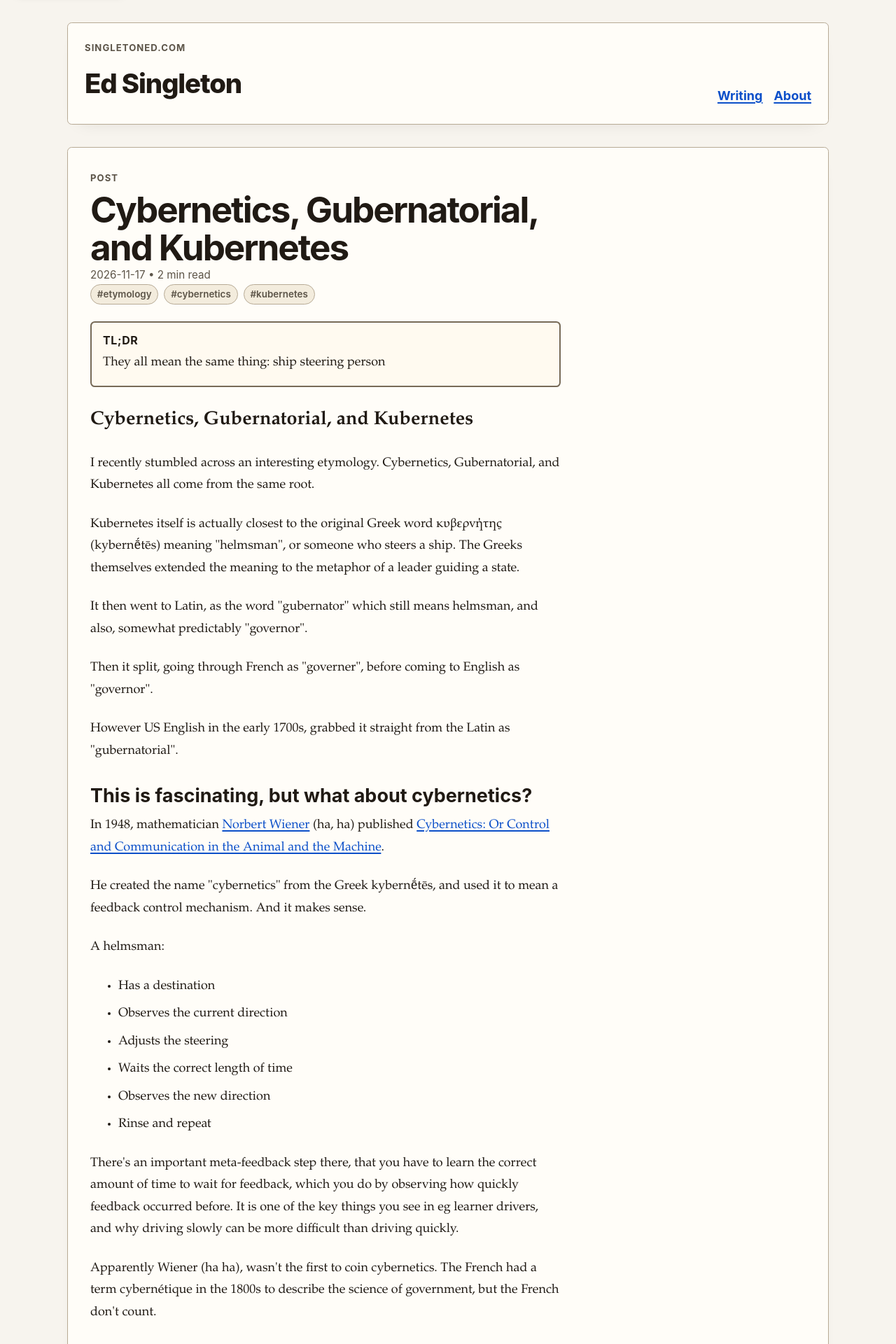
After one commit to Singletoned/singletoned.com, a web app: file public/cybernetics-gubernatorial-and-kubernetes.html in a window 1280 px wide. The commit adds this page. Shown: the top 1920 px of the page at 70% size. Run offline with its HTML, style and script files only (its server is not run), Linux system fonts and the light colour scheme.

Commit message:
Update cybernetics article and rendered site

```diff
--- /dev/null
+++ b/public/cybernetics-gubernatorial-and-kubernetes.html
@@ -0,0 +1,100 @@
+<!doctype html>
+<html lang="en">
+  <head>
+    <meta charset="UTF-8" />
+    <meta name="viewport" content="width=device-width, initial-scale=1.0" />
+    <title>
+      Cybernetics, Gubernatorial, and Kubernetes | Ed Singleton
+    </title>
+    <link rel="stylesheet" href="/style.css" />
+  </head>
+  <body>
+    <a class="skip-link" href="#main-content">Skip to content</a>
+
+    <div class="site-shell">
+      <header class="site-header">
+        <div class="site-header__inner">
+          <div class="site-branding">
+            <p class="site-kicker">singletoned.com</p>
+            <a class="site-title" href="/">Ed Singleton</a>
+          </div>
+
+          <nav class="site-nav" aria-label="Primary">
+            <a href="/">Writing</a>
+            <a href="/about.html">About</a>
+          </nav>
+        </div>
+      </header>
+
+      <main id="main-content" class="site-main">
+
+<article class="content-panel post">
+  <header class="content-header post-header">
+    <p class="eyebrow">Post</p>
+    <h1>Cybernetics, Gubernatorial, and Kubernetes</h1>
+    <p class="meta">
+      <time datetime="2026-11-17">2026-11-17</time>
+      <span class="reading-time">2 min read</span>
+    </p>
+
+    <div class="tags" aria-label="Tags">
+
+      <span class="tag">#etymology</span>
+
+      <span class="tag">#cybernetics</span>
+
+      <span class="tag">#kubernetes</span>
+
+    </div>
+
+  </header>
+
+
+  <section class="tldr prose" aria-labelledby="tldr-heading">
+    <h2 id="tldr-heading">TL;DR</h2>
+    <p>They all mean the same thing: ship steering person</p>
+  </section>
+
+  <div class="post-content prose"><h1 id="cybernetics-gubernatorial-and-kubernetes">Cybernetics, Gubernatorial, and Kubernetes</h1>
+<p>I recently stumbled across an interesting etymology. Cybernetics, Gubernatorial, and Kubernetes all come from the same root.</p>
+<p>Kubernetes itself is actually closest to the original Greek word κυβερνήτης (kybernḗtēs) meaning "helmsman", or someone who steers a ship. The Greeks themselves extended the meaning to the metaphor of a leader guiding a state.</p>
+<p>It then went to Latin, as the word "gubernator" which still means helmsman, and also, somewhat predictably "governor".</p>
+<p>Then it split, going through French as "governer", before coming to English as "governor".</p>
+<p>However US English in the early 1700s, grabbed it straight from the Latin as "gubernatorial".</p>
+<h2 id="this-is-fascinating-but-what-about-cybernetics">This is fascinating, but what about cybernetics?</h2>
+<p>In 1948, mathematician <a href="https://en.wikipedia.org/wiki/Norbert_Wiener" target="_blank" rel="noopener noreferrer">Norbert Wiener</a> (ha, ha) published <a href="https://libraries.mit.edu/150books/2011/04/04/1948/" target="_blank" rel="noopener noreferrer">Cybernetics: Or Control and Communication in the Animal and the Machine</a>.</p>
+<p>He created the name "cybernetics" from the Greek kybernḗtēs, and used it to mean a feedback control mechanism. And it makes sense.</p>
+<p>A helmsman:</p>
+<ul>
+<li>Has a destination</li>
+<li>Observes the current direction</li>
+<li>Adjusts the steering</li>
+<li>Waits the correct length of time</li>
+<li>Observes the new direction</li>
+<li>Rinse and repeat</li>
+</ul>
+<p>There's an important meta-feedback step there, that you have to learn the correct amount of time to wait for feedback, which you do by observing how quickly feedback occurred before. It is one of the key things you see in eg learner drivers, and why driving slowly can be more difficult than driving quickly.</p>
+<p>Apparently Wiener (ha ha), wasn't the first to coin cybernetics. The French had a term cybernétique in the 1800s to describe the science of government, but the French don't count.</p>
+<h2 id="yeah-yeah-but-what-about-cybersex">Yeah, yeah, but what about cybersex?</h2>
+<p>Well, like with most sexual innovation, it came about because of Doctor Who. In the 1960s Doctor Who invented "cybermen". The term "cyborg" had already been used, but not by anyone interesting. Doctor Who popularised the term "cybermen", followed by William Gibson coining the term "cyberspace", and after that everything was cyber. (🤔 Adam Buxton should do a podcast called "Cyber with Rosie").</p>
+<p>Oh and then Kubernetes came along and recaptured the original Greek meaning, and has gone hard using terms related to on the original meaning: helm, harbour, fleet, etc.</p>
+<p>And apparently the correct Greek pronunciation would be more like "kee-ver-NEE-tees"</p></div>
+</article>
+
+<nav class="back-nav" aria-label="Back">
+  <a href="/">&larr; Back to writing</a>
+</nav>
+
+      </main>
+
+      <footer class="site-footer">
+        <div>
+          <p>&copy; 2026 Ed Singleton</p>
+        </div>
+        <div class="site-footer__links">
+          <a href="/tredmarx/">TredMarx app pages</a>
+        </div>
+      </footer>
+    </div>
+  </body>
+</html>
--- a/public/first-post.html
+++ b/public/first-post.html
@@ -47,6 +47,7 @@
 
   </header>
 
+
   <div class="post-content prose"><p>When I decided to create a website (mainly to show off what I've been building with AI), I had the irresistible desire to go "First Post", but I couldn't workout why. I knew it was something from the past, but couldn't remember what.</p>
 <p>A way in which AI is already changing my life, is that I just asked ChatGPT and it pointed out that it was likely due to old message boards like Slashdot. And it was exactly right. I haven't even thought of Slashdot in over a decade, but I used to be an avid user, and even had a lowish user ID number on it (which used to be a matter of pride there).</p>
 <p>I had given up on Google quite a while ago, but recently I've found myself much more likely to do "Hmm what about 🤔" type queries in ChatGPT and Claude, and as I result I'm learning lots. Some of it true.</p></div>
--- a/public/lowest-consecutive-shirt-number-scorers-in-the-world-cup.html
+++ b/public/lowest-consecutive-shirt-number-scorers-in-the-world-cup.html
@@ -49,6 +49,7 @@
 
   </header>
 
+
   <div class="post-content prose"><p>There was an interesting discussion on the <a href="https://www.footballcliches.com/" target="_blank" rel="noopener noreferrer">Football Cliches Podcast</a> that 9 Kane, 10 Bellingham, and 11 Rashford all scored in England's 4-2 win over Croatia. They speculated whether a back 4 had ever combined to score in the same match. I realised that wouldn't be too hard to work out.</p>
 <p>It turns out the answer is the 1974 World Cup match of Yugoslavia vs Zaire:</p>
 <ul>
--- a/public/second-post.html
+++ b/public/second-post.html
@@ -47,6 +47,7 @@
 
   </header>
 
+
   <div class="post-content prose"><p>It's been a long time since I wrote the first blog on this post. As always, I keep meaning to write stuff, and never quite get around to it.</p>
 <p>The previous post sounds slightly naive already. It was written when the fact that AI could usefully answer questions was quite exciting. It's all in a very different place now, to the extent that there are large numbers of people arguing very vehemently that it is a bad thing.</p>
 <p>I'm in the <a href="https://simonwillison.net/" target="_blank" rel="noopener noreferrer">Simon Willison</a> camp, that AI is a useful tool, and I like using tools. It's not a good thing or a bad thing, in the same way that computers are neither a good thing or a bad thing.</p>
--- a/public/style.css
+++ b/public/style.css
@@ -375,6 +375,20 @@ img {
   box-shadow: 0 0.7rem 1.5rem -1rem var(--color-shadow);
 }
 
+.tldr {
+  margin: 0 0 var(--space-5);
+  padding: var(--space-4);
+  background: var(--color-surface-strong);
+  border: 2px solid var(--color-border-strong);
+  border-radius: var(--radius);
+}
+
+.tldr h2 {
+  margin: 0 0 var(--space-2);
+  font-size: 1rem;
+  letter-spacing: 0.04em;
+}
+
 .ai-generated {
   margin: 0 0 var(--space-5);
   padding: var(--space-4);
```
Also changed, not shown: posts/cybernetics-gubernatorial-and-kubernetes.md (+2 -2 lines), public/index.html (+28 -0 lines).
